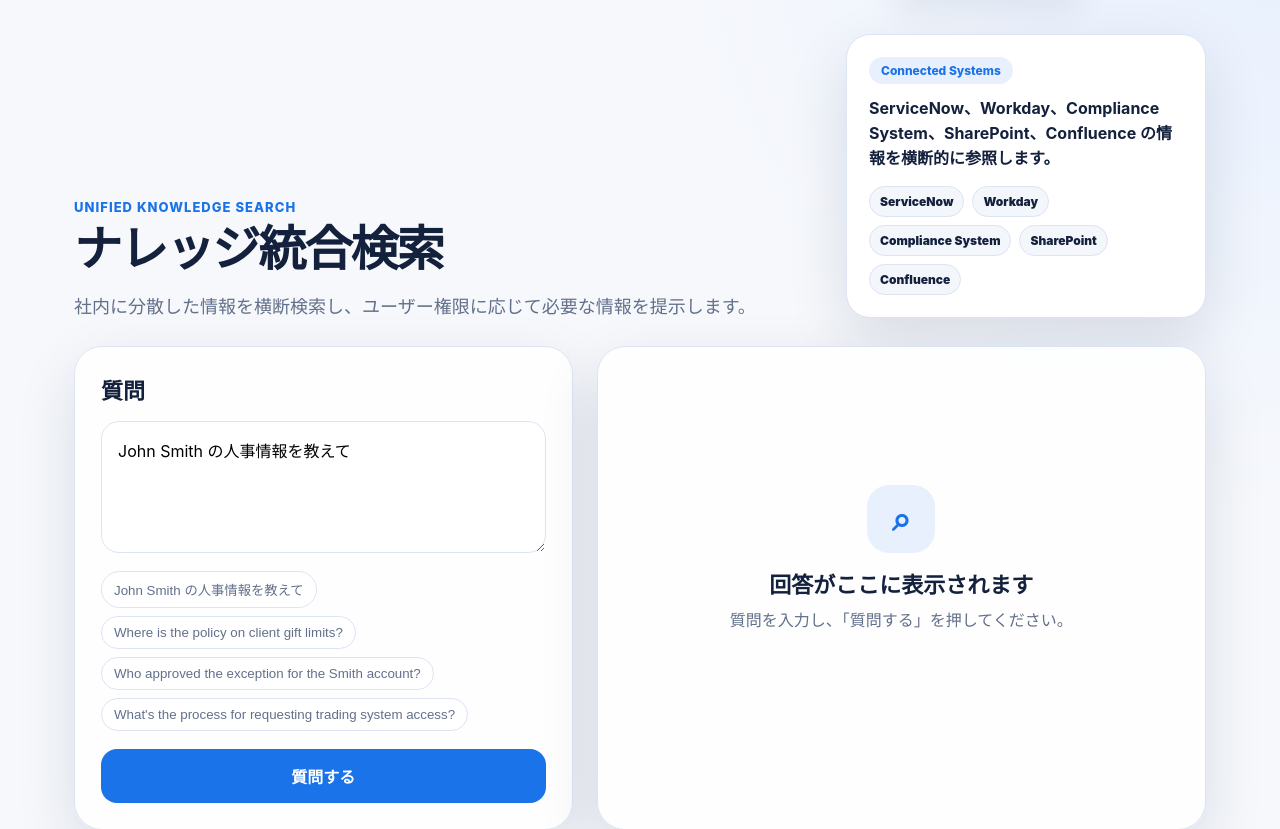
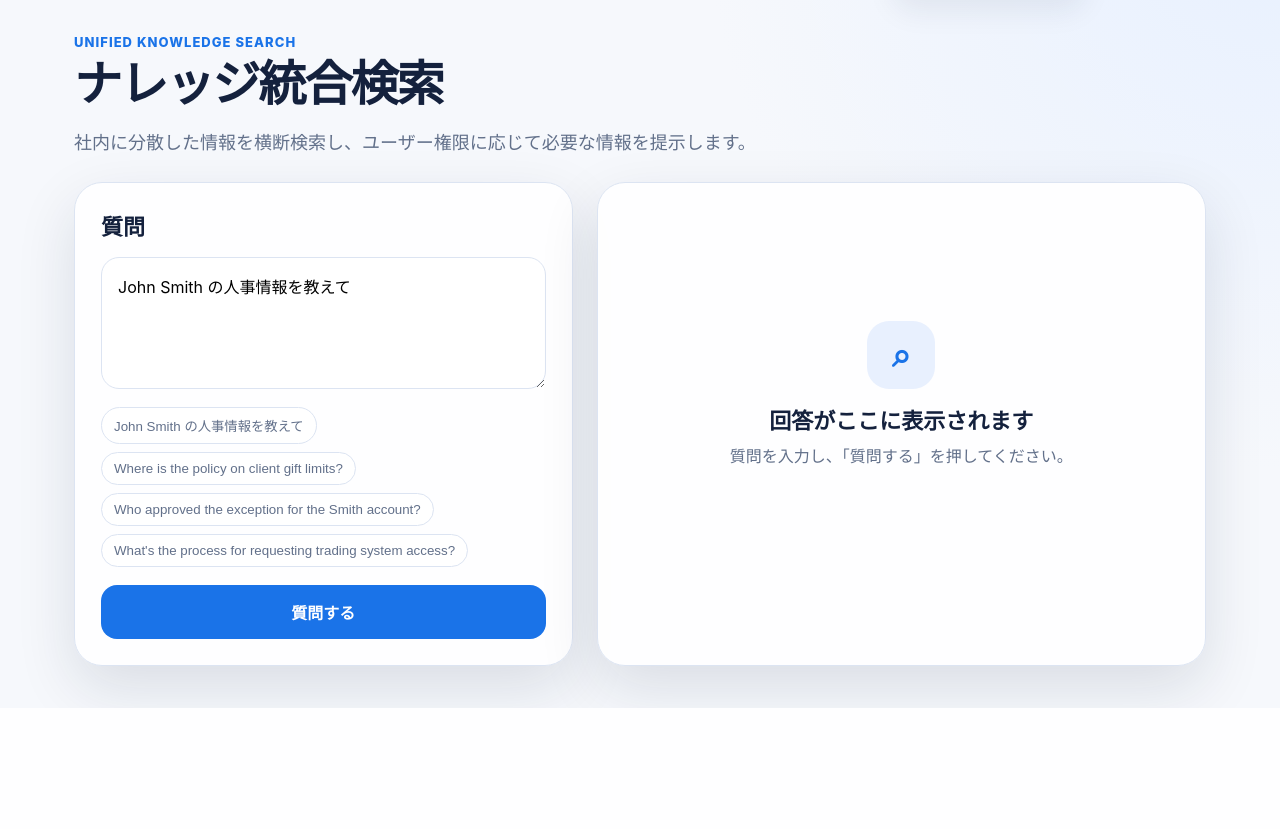
Before and after one commit to seiyashima/hr-demo, a Flask app: page / in a window 1280 px wide. Shown: the part 107-936 px from the top of the page. After the commit the page ends 815 px from the top, so only its background shows below. Run offline with Flask 3, Linux system fonts and the light colour scheme.

Commit message:
Remove connected systems message card from index.html
Removed the connected systems message card section from the index.html template.

```diff
--- a/templates/index.html
+++ b/templates/index.html
@@ -35,17 +35,6 @@
         <p class="eyebrow">Unified Knowledge Search</p>
         <h1>ナレッジ統合検索</h1>
         <p class="lead">社内に分散した情報を横断検索し、ユーザー権限に応じて必要な情報を提示します。</p>
-      </div>
-      <div class="message-card connected-card">
-        <span class="pill">Connected Systems</span>
-        <p>ServiceNow、Workday、Compliance System、SharePoint、Confluence の情報を横断的に参照します。</p>
-        <div class="system-list" aria-label="接続システム">
-          <span>ServiceNow</span>
-          <span>Workday</span>
-          <span>Compliance System</span>
-          <span>SharePoint</span>
-          <span>Confluence</span>
-        </div>
       </div>
     </section>
 
```
